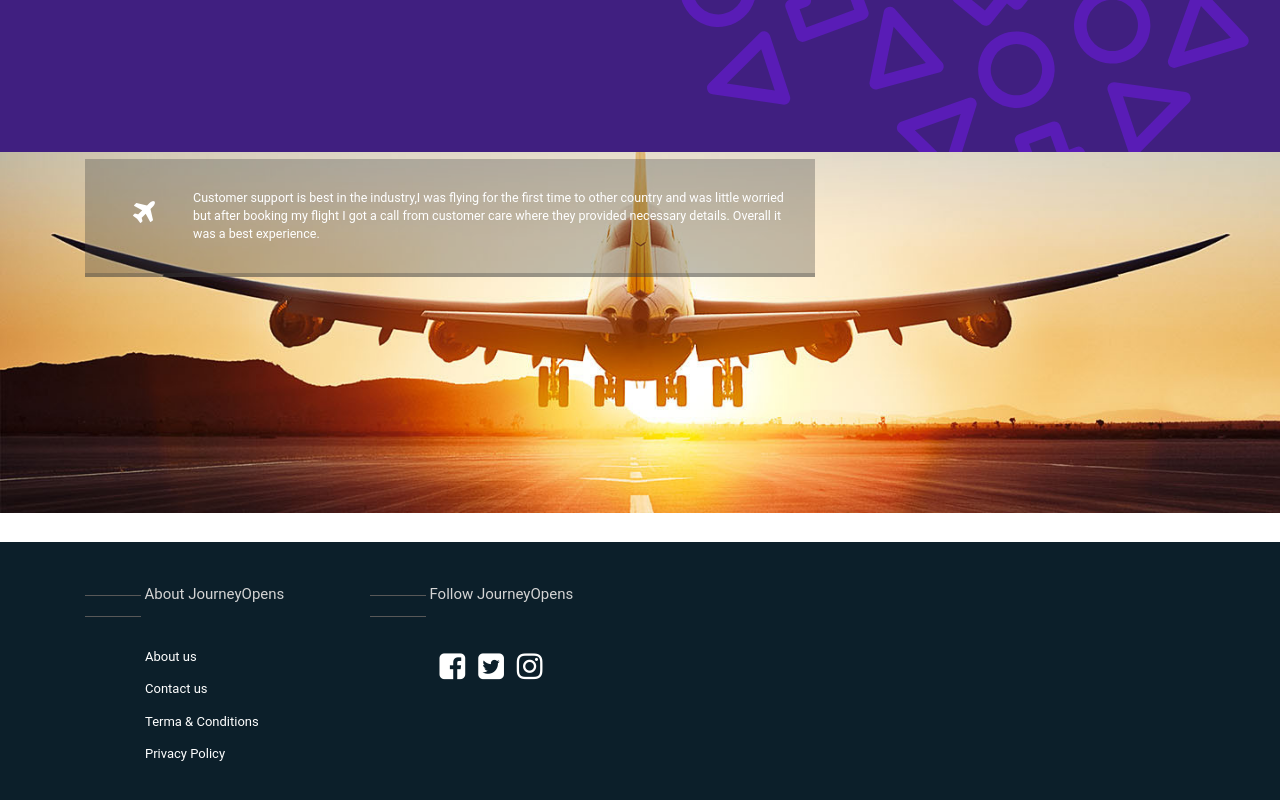
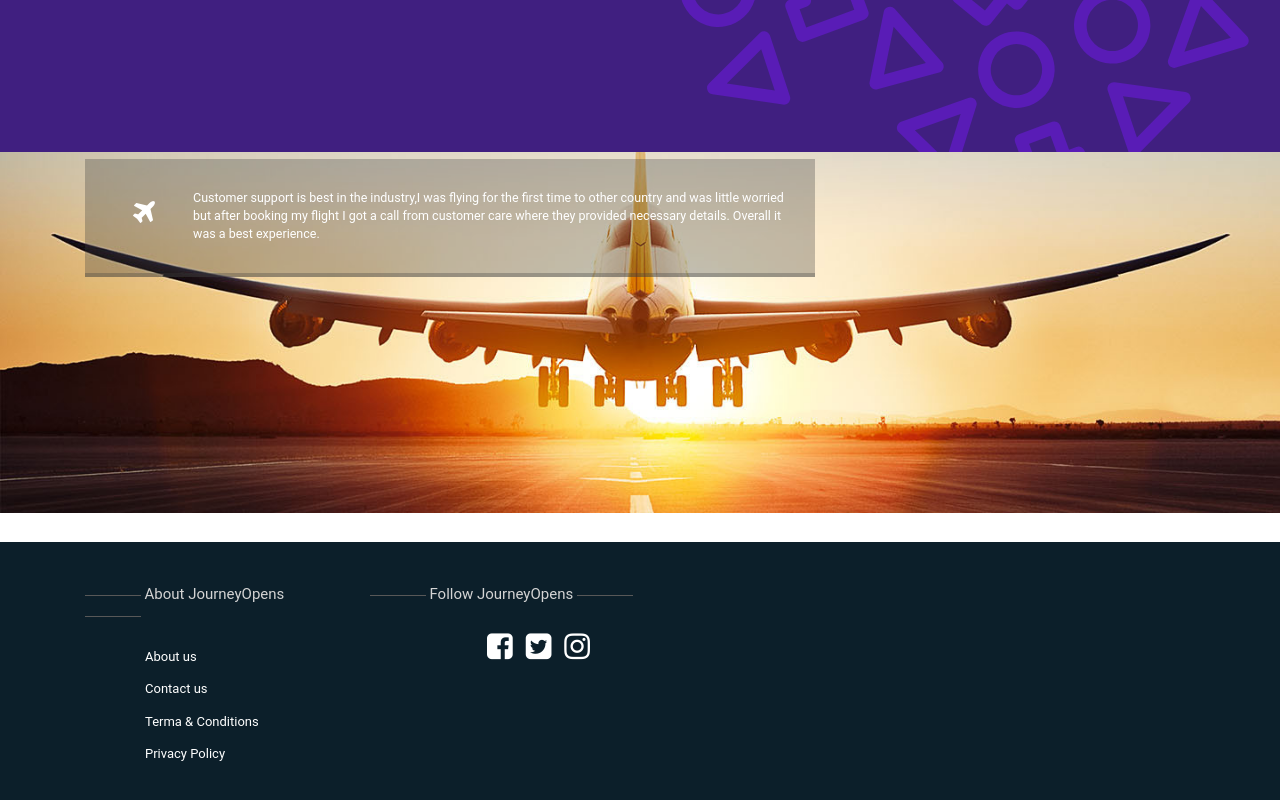
Before and after one commit to SheetalBajaj/journeyopens, a plain HTML site: page index.html in a window 1280 px wide. Shown: the part 1448-2248 px from the top of the page. Drawn offline with nearby package versions, Linux system fonts and the light colour scheme; files whose address does not match are found by name.

Commit message:
Update index.html
index.html changes

```diff
--- a/index.html
+++ b/index.html
@@ -407,7 +407,7 @@
     </ul>
   </div>
   </div>
-  <div class="foothead col-md-3 col-sm-3 col-xs-6">
+  <div class="foothead col-md-4 col-sm-4 col-xs-6">
     <img src="assets/images/lineimg.gif">
     <span>Follow JourneyOpens </span>
     <img src="assets/images/lineimg.gif">
```
